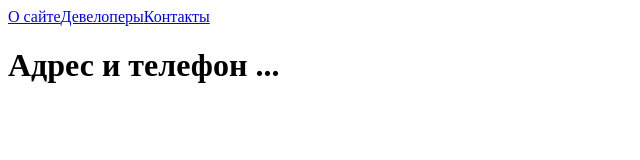
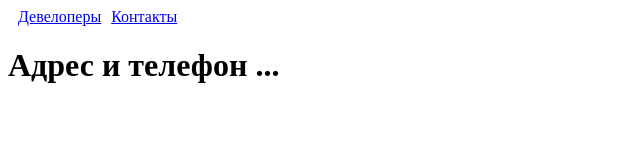
Before and after one commit to yasprog/test-springsec, a React (Create React App) app: page /contacts in a window 1280 px wide. Shown: the top 160 px of the page, without its empty margins (0-640 px from the left). Built offline with nearby package versions, Linux system fonts and the light colour scheme.

Commit message:
Начало. Меню NavLink

```diff
--- a/src/App.js
+++ b/src/App.js
@@ -1,6 +1,6 @@
 import React from "react";
-import {BrowserRouter, Link, Route, Routes} from "react-router-dom";
-import About from "./pages/About";
+import {BrowserRouter, Link, NavLink, Route, Routes} from "react-router-dom";
+
 import Developers from "./pages/Developers";
 import Contacts from "./pages/Contacts";
 
@@ -8,14 +8,14 @@ function App() {
     return (    <BrowserRouter>
             <div className="navbar">
                 <div className="navbar__links">
-                    <Link to="/about">О сайте</Link>
-                    <Link to="/developers">Девелоперы</Link>
-                    <Link to="/contacts">Контакты</Link>
+
+                    <NavLink style={{margin: 10}} to="/developers">Девелоперы</NavLink>
+                    <NavLink to="/contacts">Контакты</NavLink>
 
                 </div>
             </div>
             <Routes>
-                <Route path="/about" element=<About/> key="/about"/>
+
                 <Route path="/developers" element=<Developers/> key="/about"/>
                 <Route path="/contacts" element=<Contacts/> key="/about"/>
 
--- a/src/pages/About.jsx
+++ /dev/null
@@ -1,11 +0,0 @@
-import React from 'react';
-
-const About = () => {
-    return (
-        <div>
-            <h1>Это приложение создано ...</h1>
-        </div>
-    );
-};
-
-export default About;
```
